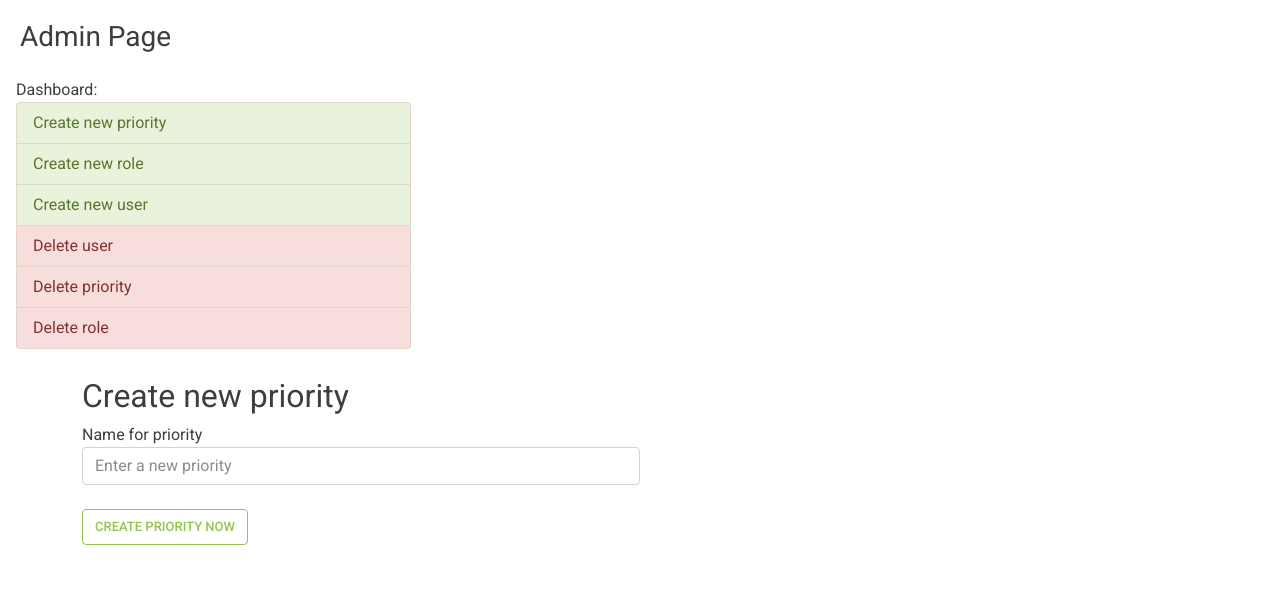
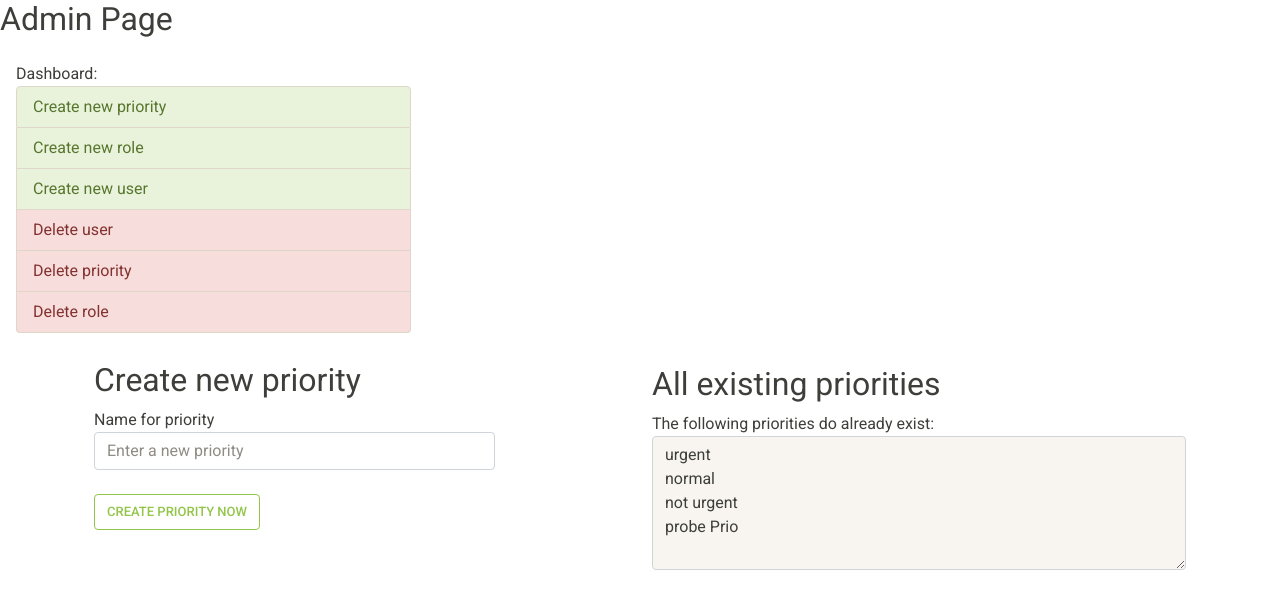
Before and after one commit to juliusBam/ProjerVer, a PHP site: page /adminPage.php in a window 1280 px wide, after a click on "Create new priority". Shown: the part 62-671 px from the top of the page. Run offline with PHP 8.4, Linux system fonts and the light colour scheme; data comes from the database, SQL or seed files in the repository; some libraries are stand-ins or nearby versions.

Commit message:
provide interface for existing objects

```diff
--- a/javaScript/functionsAdminPage.js
+++ b/javaScript/functionsAdminPage.js
@@ -16,6 +16,63 @@ function populateDeleteUsers(selectToAppendTo) {
                 selectToAppendTo.append(newOption);
             }
 
+        }
+    })
+    .fail( function (errorThrown, response) {
+        //TODO add an error reporting
+        alert(errorThrown + "\n" + response);
+    });
+}
+function populateExistingUsers(selectToAppendTo)
+{
+    $.ajax({
+        'url': '../api/users/getUsers.php',
+        'type': 'GET',
+        'cache': false,
+        'dataType': 'json',
+    })
+    .done( function (response) {
+
+        for(var i=0; i<response.length;i++) {
+            document.getElementById('existingUsers').innerHTML += response[i].uName + " | " + response[i].firstName + " " + response[i].secondName + "\n";
+        }
+    })
+    .fail( function (errorThrown, response) {
+        //TODO add an error reporting
+        alert(errorThrown + "\n" + response);
+    });
+}
+function populateExistingPriorities()
+{
+    $.ajax({
+        'url': '../api/priorities/getPriorities.php',
+        'type': 'GET',
+        'cache': false,
+        'dataType': 'json',
+    })
+    .done( function (response) {
+
+        for(var i=0; i<response.length;i++) {
+            document.getElementById('existingPriorities').innerHTML += response[i].label + "\n";
+        }
+    })
+    .fail( function (errorThrown, response) {
+        //TODO add an error reporting
+        alert(errorThrown + "\n" + response);
+    });
+}
+function populateExistingRoles()
+{
+    $.ajax({
+        'url': '../api/roles/getRoles.php',
+        'type': 'GET',
+        'cache': false,
+        'dataType': 'json',
+    })
+    .done( function (response) {
+
+        for(var i=0; i<response.length;i++) {
+            document.getElementById('existingRoles').innerHTML += response[i].label + "\n";
         }
     })
     .fail( function (errorThrown, response) {
--- a/javaScript/scriptAdminPage.js
+++ b/javaScript/scriptAdminPage.js
@@ -1,6 +1,9 @@
 $(document).ready(function(){
     hideAllDivs();
     populateDeleteUsers($("#delUserSelect"));
+    populateExistingUsers();
+    populateExistingPriorities();
+    populateExistingRoles();
     populateDeleteProirities($("#delPrioritySelect"));
     populateDeleteRoles($("#roleSelect"));
     populateDeleteRoles($("#delRoleSelect"));
--- a/php/adminPage.php
+++ b/php/adminPage.php
@@ -3,7 +3,7 @@
     <script src="../javaScript/userAlerts.js" type="text/javascript"></script>
 <script src="../javaScript/scriptAdminPage.js" type="text/javascript"></script>
 <script src="../javaScript/functionsAdminPage.js" type="text/javascript"></script>
-<h3 class="text-left">Admin Page</h3>
+<h2 class="text-left">Admin Page</h2>
 <div class="p-3 text-left col-4 "id="listContainer">
         <label for="divList">Dashboard:</label>
         <ul class="list-group" id="divList">
@@ -19,54 +19,88 @@
 
     <form onsubmit="postPriority();return false">
         <div class="form-group pt-2" id="newPriorityForm">
-            <h2 class="text-left pl-5 pt-1">Create new priority</h3>
+            <div class="container">
+                    <div class="row">
+                        <div class="col">
+                            <h2 class="text-left pl-5 pt-1">Create new priority</h2>
                             <label for="priority">Name for priority</label>
-            <input type="text" class="form-control w-50" id="priority" placeholder="Enter a new priority" required>
+                            <input type="text" class="form-control w-75" id="priority" placeholder="Enter a new priority" required>
                             <br>
                             <button class="btn btn-outline-success" type="submit">Create priority now</button>
+                        </div>
+                        <div class="col">
+                            <h2 class="text-left pl-5 pt-2">All existing priorities</h2>
+                            <label for="existingPriorities">The following priorities do already exist:</label>
+                            <textarea class="form-control" id="existingPriorities" rows="5" readonly></textarea>
+                        </div>
+                    </div>
+            </div>
         </div>
     </form>
     <form onsubmit="postRole();return false">
         <div class="form-group pt-2" id="newRoleForm">
-            <h2 class="text-left pl-5 pt-1">Create new role</h3>
+            <div class="container">
+                        <div class="row">
+                            <div class="col">
+                                <h2 class="text-left pl-5 pt-1">Create new role</h2>
                                 <label for="role">Name for role</label>
-            <input type="text" class="form-control w-50" id="role" placeholder="Enter a new role" required>
+                                <input type="text" class="form-control w-75" id="role" placeholder="Enter a new role" required>
                                 <br>
                                 <button class="btn btn-outline-success" type="submit">Create role now</button>
+                            </div>
+                            <div class="col">
+                                <h2 class="text-left pl-5 pt-2">All existing roles</h2>
+                                <label for="existingRoles">The following roles do already exist:</label>
+                                <textarea class="form-control" id="existingRoles" rows="5" readonly></textarea>
+                            </div>
+                        </div>
+                </div>
+
         </div>
     </form>
     <form onsubmit="postUser();return false">
         <div class="form-group pt-2"  id="newUserForm">
-            <h2 class="text-left pl-5 pt-2">Create new user</h3>
+            <div class="container">
+                <div class="row">
+                    <div class="col">
+                        <h2 class="text-left pl-5 pt-2">Create new user</h2>
                         <label for="username">Username</label>
-            <input type="text" class="form-control w-50" id="username" placeholder="Enter a username" required>
+                        <input type="text" class="form-control w-75" id="username" placeholder="Enter a username" required>
                         <label for="firstName">First name</label>
-            <input type="text" class="form-control w-50" id="firstName" placeholder="Enter the first Name"required>
+                        <input type="text" class="form-control w-75" id="firstName" placeholder="Enter the first Name"required>
                         <label for="secondName">Second name</label>
-            <input type="text" class="form-control w-50" id="secondName" placeholder="Enter the second Name" required>
+                        <input type="text" class="form-control w-75" id="secondName" placeholder="Enter the second Name" required>
                         <label for="useremail">Email</label>
-            <input type="email" class="form-control w-50" id="useremail" placeholder="Enter an email" required>
+                        <input type="email" class="form-control w-75" id="useremail" placeholder="Enter an email" required>
                         <label for="gender">Please select a gender</label>
-            <select type="text" class="form-control w-50" id="gender" required>
+                        <select type="text" class="form-control w-75" id="gender" required>
                             <option value="w">women</option>
                             <option value="d">diverse</option>
                             <option value="m">men</option>
                         </select>
                         <label for="pwd1">Birthdate</label>
-            <input type="date" class="form-control w-50" id="birthdate" required>
+                        <input type="date" class="form-control w-75" id="birthdate" required>
                         <label for="pwd1">Password</label>
-            <input type="password" class="form-control w-50" id="pwd1" placeholder="Enter the a password" required>
+                        <input type="password" class="form-control w-75" id="pwd1" placeholder="Enter the a password" required>
                         <label for="pwd2">Repeat password</label>
-            <input type="password" class="form-control w-50" id="pwd2" placeholder="Repeat your password" required>
+                        <input type="password" class="form-control w-75" id="pwd2" placeholder="Repeat your password" required>
                         <label for="roleSelect">Select role</label>
-            <select type="text" class="form-control w-50" id="roleSelect" required>
+                        <select type="text" class="form-control w-75" id="roleSelect" required>
                         </select>
                         <br>
                         <button class="btn btn-outline-success" type="submit">Create user now</button>
                     </div>
+                    <div class="col">
+                        <h2 class="text-left pl-5 pt-2">All existing users</h2>
+                        <label for="existingUsers">The following useres do already exist:</label>
+                        <textarea class="form-control" id="existingUsers" rows="5" readonly></textarea>
+                    </div>
+                </div>
+            </div>
+        </div>
     </from>
     <div class="form-group pt-2" id="deleteUserForm">
-            <h2 class="text-left pl-5 pt-1">Delete user</h3>
+            <h2 class="text-left pl-5 pt-1">Delete user</h2>
             <label for="delUserSelect">Select user</label>
             <select type="text" class="form-control w-50" id="delUserSelect">
             </select>
@@ -74,7 +108,7 @@
             <button class="btn btn-outline-danger" type="button" onclick="deleteUser()">Delete user now</button>
     </div>
     <div class="form-group pt-2" id="deletePriorityForm">
-        <h2 class="text-left pl-5 pt-1">Delete priority</h3>
+        <h2 class="text-left pl-5 pt-1">Delete priority</h2>
         <label for="delPrioritySelect">Select priority</label>
         <select type="text" class="form-control w-50" id="delPrioritySelect">
         </select>
@@ -82,7 +116,7 @@
         <button class="btn btn-outline-danger"type="button"  onclick="deletePriority()">Delete priority now</button>
     </div>
     <div class="form-group pt-2" id="deleteRoleForm">
-        <h2 class="text-left pl-5 pt-1">Delete role</h3>
+        <h2 class="text-left pl-5 pt-1">Delete role</h2>
         <label for="delRoleSelect">Select role</label>
         <select type="text" class="form-control w-50" id="delRoleSelect">
         </select>
```
Lines whose indentation alone changed are shown as unchanged.
